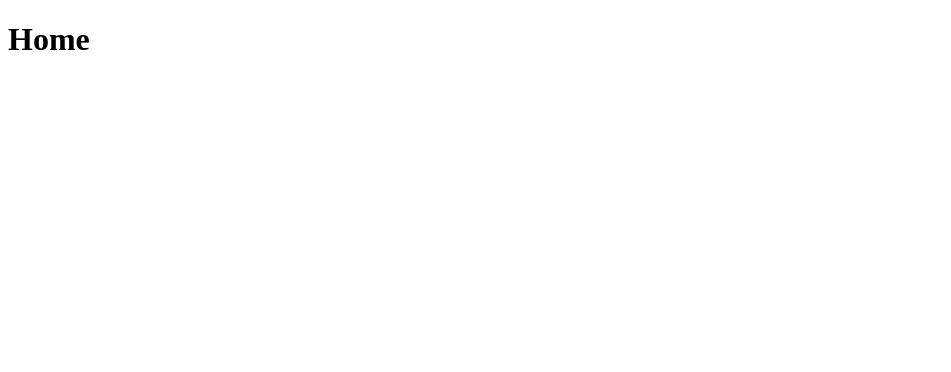
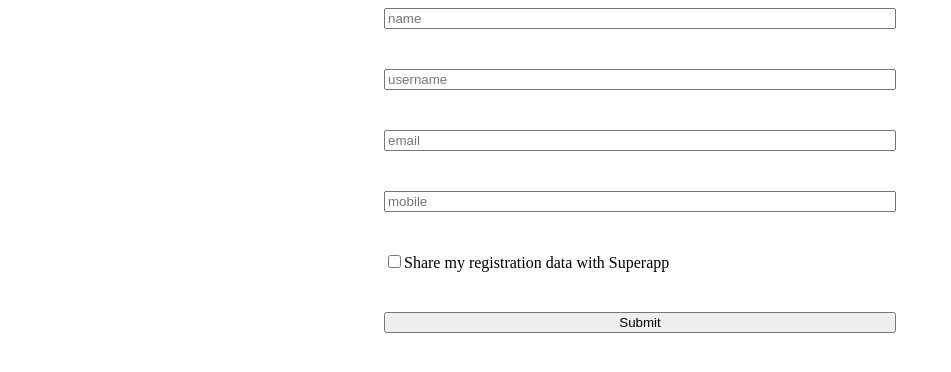
Before and after one commit to S-shivay/React-Super-App, a React app: page / in a window 1280 px wide. Shown: the top 372 px of the page, without its empty margins (0-951 px from the left). Built offline with nearby package versions, Linux system fonts and the light colour scheme; the HTML template or start-up script is replaced by a standard one.

Commit message:
feat: added form

```diff
--- a/src/pages/Home.jsx
+++ b/src/pages/Home.jsx
@@ -1,7 +1,86 @@
-export default function Home(){
+import { useState } from "react"
+
+export default function Home() {
+    const [data, setData] = useState({
+        name: '',
+        username: '',
+        email: '',
+        mobile: '',
+        checkbox: false
+    })
+    const [errors, setError] = useState({
+        name: "",
+        username: "",
+        email: "",
+        mobile: "",
+        checkbox : ""
+    })
+    const handleInput = (e)=> {
+        setData({
+            ...data,
+            [e.target.name]: e.target.name === "checkbox" ? e.target.checked : e.target.value,
+        })
+    }
+    const handleSubmit = (e) => {
+        e.preventDefault()
+        let errors = {}
+        if(!data.name || data.name.trim() === ""){
+            errors.name = "Name is required"
+        }
+        if(!data.username || data.username.trim() === ""){
+            errors.username = "Username is required"
+            }
+            if(!data.email || data.email.trim() === ""){
+                errors.email = "Email is required"
+                }
+                if(!data.mobile || data.mobile.trim() === ""){
+                    errors.mobile = "Mobile is required"
+                    }
+                    if(!data.checkbox){
+                        errors.checkbox = "Checkbox is required"
+                        }
+                        setError(errors)
+                        if(Object.keys(errors).length > 0)
+                            return
+                            else{
+                                alert("Form Submitted Successfully")
+                                localStorage.setItem("userData", JSON.stringify(data))
+                                setData({
+                                    name: '',
+                                    username: '',
+                                    email: '',
+                                    mobile: '',
+                                    checkbox: false
+                                        })
+                            }
+    }
     return (
         <div>
-            <h1>Home</h1>
+            <form action=""
+            onSubmit={handleSubmit}
+            style={{
+                display: "flex",
+                flexDirection: "column",
+                gap: "20px",
+                width: "40vw",
+                marginLeft: "auto",
+                marginRight: "auto"
+            }}>
+                <input type="text" name="name" placeholder="name" value={data.name} onChange={handleInput} />
+                <span style={{color: "red"}}>{errors.name}</span>
+                <input type="text" name="username" placeholder="username" value={data.username} onChange={handleInput} />
+                <span style={{color: "red"}}>{errors.username}</span>
+                <input type="email" name="email" placeholder="email" value={data.email} onChange={handleInput} />
+                <span style={{color: "red"}}>{errors.email}</span>
+                <input type="tel" name="mobile" placeholder="mobile" value={data.mobile} onChange={handleInput} />
+                <span style={{color: "red"}}>{errors.mobile}</span>
+                <div>
+                    <input type="checkbox" id="check" checked={data.checkbox} name="checkbox" onChange={handleInput}/>
+                    <label htmlFor="check">Share my registration data with Superapp</label>
+                </div>
+                <span style={{color: "red"}}>{errors.checkbox}</span>
+                <button type="submit">Submit</button>
+            </form>
         </div>
     )
 }
```
Also changed, not shown: 1 other file (tests, documents, lock files or other folders).
